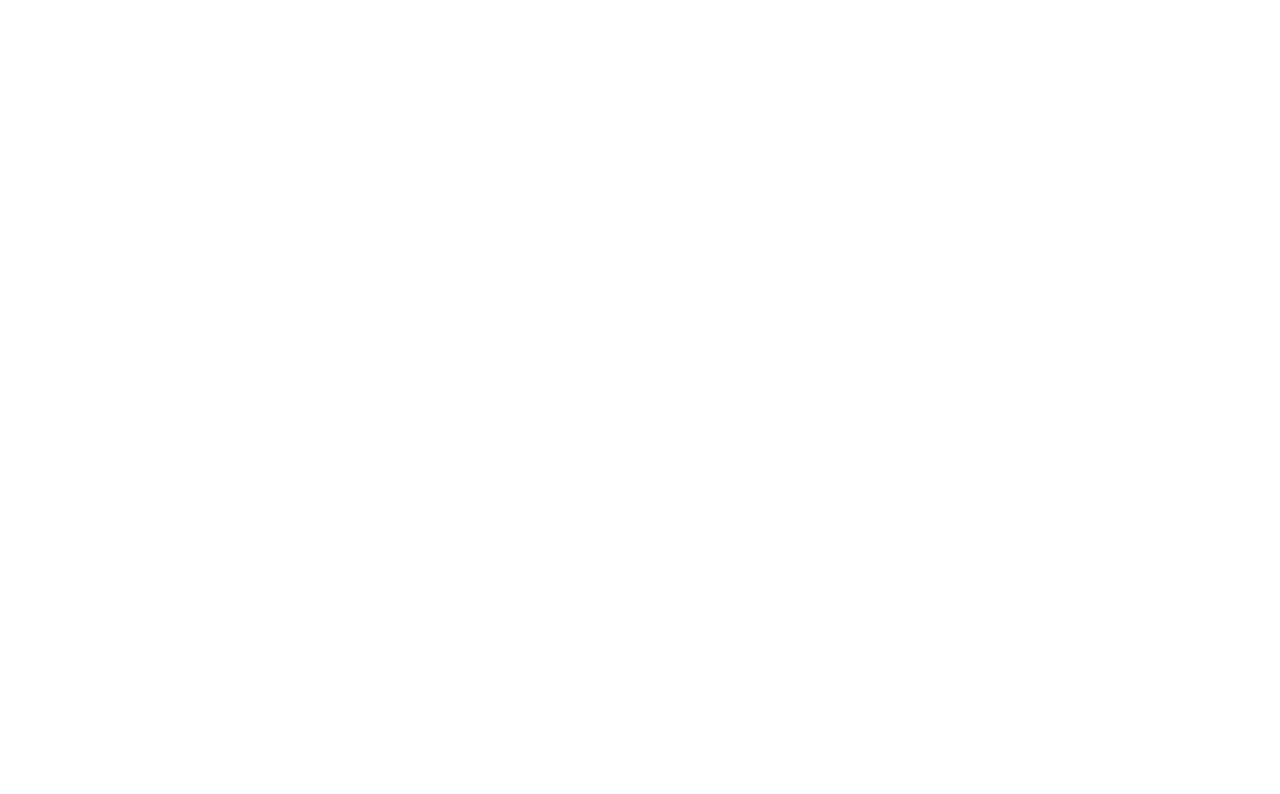
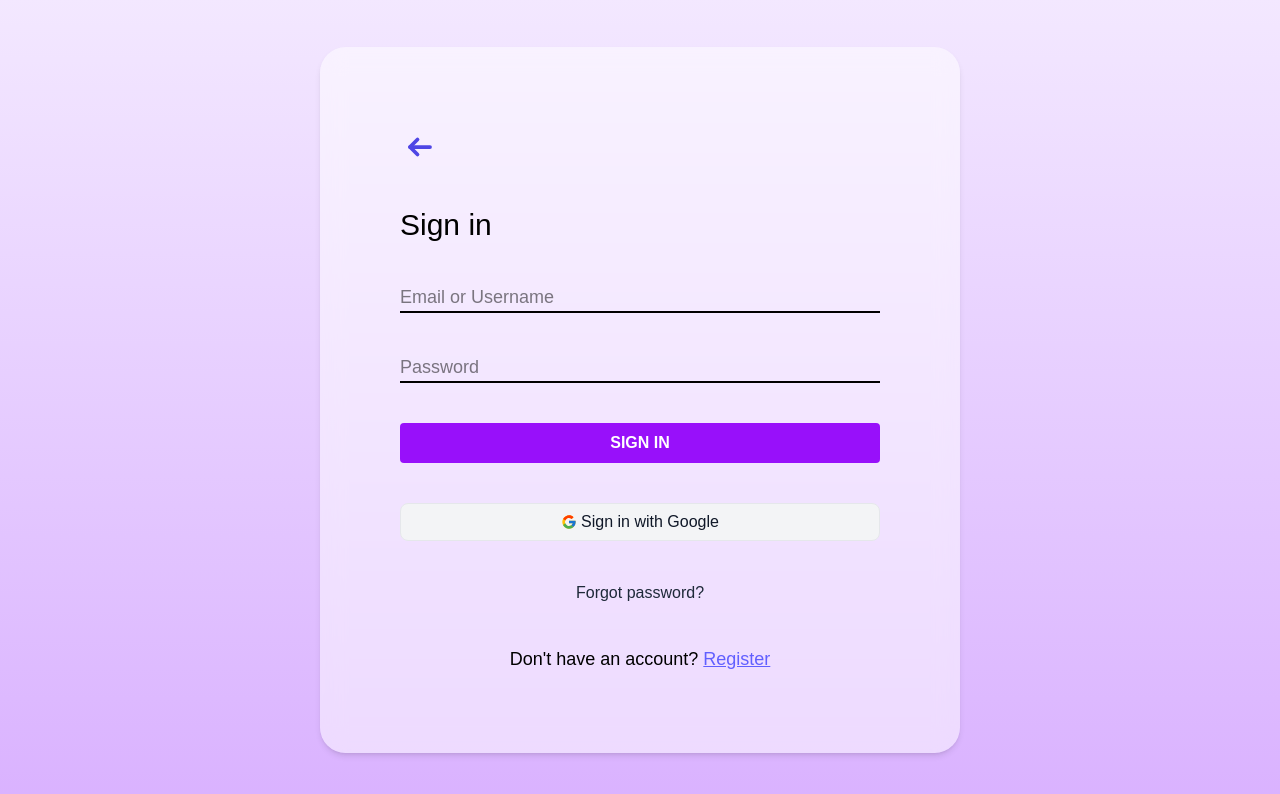
Before and after one commit to MahdiChaabani/STS-support-ticket-system-, a React (Vite) app in the folder client/: page /Login in a window 1280 px wide. Before the commit this address had no page. Shown: the top 794 px of the page. Built offline with nearby package versions, Linux system fonts and the light colour scheme.

Commit message:
Routing for authentication: update paths to /Login and /Register

```diff
--- a/client/src/App.jsx
+++ b/client/src/App.jsx
@@ -38,7 +38,8 @@
     <Router>
       <Routes>
         <Route path="/" element={<Landing />} />
-        <Route path="/auth" element={<AuthForm />} />
+        <Route path="/Login" element={<AuthForm />} />
+        <Route path="/Register" element={<AuthForm />} />
       </Routes>
     </Router>
   );
--- a/client/src/pages/AuthForm.jsx
+++ b/client/src/pages/AuthForm.jsx
@@ -1,28 +1,72 @@
-import { useState } from "react";
+import { useState, useEffect } from "react";
+import { useLocation, Link } from "react-router-dom";
 export default function AuthForm() {
 
+const location = useLocation();
+const [isLogin, setIsLogin] = useState(true); //true = login, false = register
 
+  useEffect(() => {
+    if (location.pathname === "/Register") {
+      setIsLogin(false);
+    } else {
+      setIsLogin(true);
+    }
+  }, [location.pathname]);
   return (
     //ROOT
 
-    <div class="flex flex-col items-center justify-center min-h-screen bg-gradient-to-b from-purple-100 to-purple-300 scroll-smooth">
-      <main class="bg-white/50 backdrop-blur-md shadow-md p-20 rounded-[2vw]">
-    <section class="flex w-[30rem] flex-col space-y-10">
-        <h2 class="text-3xl font-medium text-gray font-bold">Sign in</h2>
+    <div className="flex flex-col items-center justify-center min-h-screen bg-gradient-to-b from-purple-100 to-purple-300 scroll-smooth">
+      <main className="bg-white/50 backdrop-blur-md shadow-md p-20 rounded-[2vw]">
+    <section className="flex w-[30rem] flex-col space-y-10">
 
-        <div class="w-full transform border-b-2 bg-transparent text-lg duration-300 focus-within:border-indigo-500">
-            <input type="text" placeholder="Email or Username" class="w-full border-none bg-transparent outline-none placeholder:  focus:outline-none"/>
+
+    <Link to={"/"}>
+      <svg viewBox="0 0 16 16" width="40" height="40" xmlns="http://www.w3.org/2000/svg">
+        <path
+            d="M12 8 L4 8"
+            stroke="#4F46E5"
+            stroke-width="1.5"
+            stroke-linecap="round"
+            fill="none"
+            />
+          <path
+           d="M4 8 L7 5 M4 8 L7 11"
+           stroke="#4F46E5"
+           stroke-width="1.5"
+           stroke-linecap="round"
+           stroke-linejoin="round"
+           fill="none"
+          />
+      </svg>
+    </Link>
+        <h2 class="text-3xl font-medium text-gray font-bold">{isLogin ? "Sign in" : "Sign up"}</h2>
+        {!isLogin && (<div class="w-full transform border-b-2 bg-transparent text-lg duration-300 focus-within:border-indigo-500">
+            <input type="text" placeholder="Username"  className="w-full border-none bg-transparent outline-none placeholder:  focus:outline-none"/>
+        </div>)}
+        {!isLogin && (<div  className="w-full transform border-b-2 bg-transparent text-lg duration-300 focus-within:border-indigo-500">
+            <input type="text" placeholder="Email"  className="w-full border-none bg-transparent outline-none placeholder:  focus:outline-none"/>
+        </div>)}
+        {!isLogin && (<div  className="w-full transform border-b-2 bg-transparent text-lg duration-300 focus-within:border-indigo-500">
+            <input type="text" placeholder="Confirm Email"  className="w-full border-none bg-transparent outline-none placeholder:  focus:outline-none"/>
+        </div>)}
+
+        {isLogin && (<div  className="w-full transform border-b-2 bg-transparent text-lg duration-300 focus-within:border-indigo-500">
+            <input type="text" placeholder="Email or Username"  className="w-full border-none bg-transparent outline-none placeholder:  focus:outline-none"/>
+        </div>)}
+
+
+        <div  className="w-full transform border-b-2 bg-transparent text-lg duration-300 focus-within:border-indigo-500">
+            <input type="password" placeholder="Password"  className="w-full border-none bg-transparent outline-none placeholder:  focus:outline-none"/>
         </div>
+        {!isLogin && (<div  className="w-full transform border-b-2 bg-transparent text-lg duration-300 focus-within:border-indigo-500">
+            <input type="text" placeholder="Confirm Password"  className="w-full border-none bg-transparent outline-none placeholder:  focus:outline-none"/>
+        </div>)}
 
-        <div class="w-full transform border-b-2 bg-transparent text-lg duration-300 focus-within:border-indigo-500">
-            <input type="password" placeholder="Password" class="w-full border-none bg-transparent outline-none placeholder:  focus:outline-none"/>
-        </div>
-
-        <button class="transform rounded-sm bg-purple-600 py-2 font-bold duration-300 hover:bg-indigo-400 text-white">SIGN IN</button>
+        <button  className="transform rounded-sm bg-purple-600 py-2 font-bold duration-300 hover:bg-indigo-400 text-white">{isLogin ? "SIGN IN" : "SIGN UP"}</button>
         <button type="button"
-                                class="transition-colors focus:ring-2 p-0.5 disabled:cursor-not-allowed bg-gray-100 hover:bg-gray-200 text-gray-900 border border-gray-200 disabled:bg-gray-300 disabled:text-gray-700 rounded-lg ">
+                                 className="transition-colors focus:ring-2 p-0.5 disabled:cursor-not-allowed bg-gray-100 hover:bg-gray-200 text-gray-900 border border-gray-200 disabled:bg-gray-300 disabled:text-gray-700 rounded-lg ">
                                 <span
-                                    class="flex items-center justify-center gap-1 font-medium py-1 px-2.5 text-base false">
+                                     className="flex items-center justify-center gap-1 font-medium py-1 px-2.5 text-base false">
                                     <svg stroke="currentColor" fill="currentColor" stroke-width="0" version="1.1"
                                         x="0px" y="0px" viewBox="0 0 48 48" enable-background="new 0 0 48 48"
                                         height="1em" width="1em" xmlns="http://www.w3.org/2000/svg">
@@ -39,16 +83,21 @@
                                             d="M43.611,20.083H42V20H24v8h11.303c-0.792,2.237-2.231,4.166-4.087,5.571 c0.001-0.001,0.002-0.001,0.003-0.002l6.19,5.238C36.971,39.205,44,34,44,24C44,22.659,43.862,21.35,43.611,20.083z">
                                         </path>
                                     </svg>
-                                    Sign in with Google
+                                    {isLogin ? "Sign in with Google" : "Sign up with Google"}
                                 </span>
                             </button>
-        <a href="#" class="transform text-center font-semibold text-gray-500 duration-300 hover:text-gray-300">FORGOT PASSWORD?</a>
+        <a href="#"  className="transform text-center text-gray-800 duration-300 hover:text-gray-500">Forgot password?</a>
 
 
-        <p class="text-center text-lg">
-            No account?<span></span>
-            <a href="#" class="font-medium text-indigo-500 underline-offset-4 hover:underline"> Create One</a>
-        </p>
+        <p  className="text-center text-lg">
+            {isLogin ? "Don't have an account?" : "Already have an account?"}{" "}
+            <Link
+              to={isLogin ? "/Register" : "/Login"}
+              className="font-medium text-indigo-500 underline hover:text-indigo-300"
+            >
+              {isLogin ? "Register" : "Login"}
+            </Link>
+          </p>
     </section>
 </main>
     </div>
--- a/client/src/pages/Landing.jsx
+++ b/client/src/pages/Landing.jsx
@@ -25,12 +25,12 @@
       >
         <h1 className="text-lg font-bold text-purple-700">Title</h1>
         <div className="space-x-5">
-          <Link to="/auth">
+          <Link to="/Login">
           <button className="px-4 py-2 text-sm text-white bg-purple-600 rounded hover:bg-purple-700">
             Login
           </button>
           </Link>
-          <Link to="/auth">
+          <Link to="/Register">
           <button className="px-4 py-2 text-sm text-purple-700 border border-purple-700 rounded hover:bg-purple-100">
             Get Started
           </button>
@@ -49,7 +49,7 @@
           ut laboriosam optio excepturi ipsa vitae, nam unde porro voluptatem accusamus
           reprehenderit, quod magnam esse officiis. Esse eaque accusamus aspernatur.
         </p>
-        <Link to="/auth">
+        <Link to="/Register">
         <button className="px-4 py-2 bg-purple-600 text-white text-lg rounded hover:bg-purple-700">
           Get Started
         </button>
@@ -118,9 +118,11 @@
               Debitis doloremque nesciunt aperiam, eaque temporibus eius! Doloribus pariatur ipsam deserunt, optio mollitia architecto reiciendis tenetur ipsum velit.
             </p>
             <div className="flex flex-col sm:flex-row gap-4 justify-center items-center">
+              <Link to="/Register">
               <button className="px-8 py-4 bg-white text-purple-600 text-lg font-semibold rounded-lg hover:bg-gray-100 transition shadow-lg">
                 Start Free Trial
               </button>
+              </Link>
               <button className="px-8 py-4 bg-transparent text-white text-lg font-semibold border-2 border-white rounded-lg hover:bg-white/10 transition">
                 Learn More
               </button>
```
